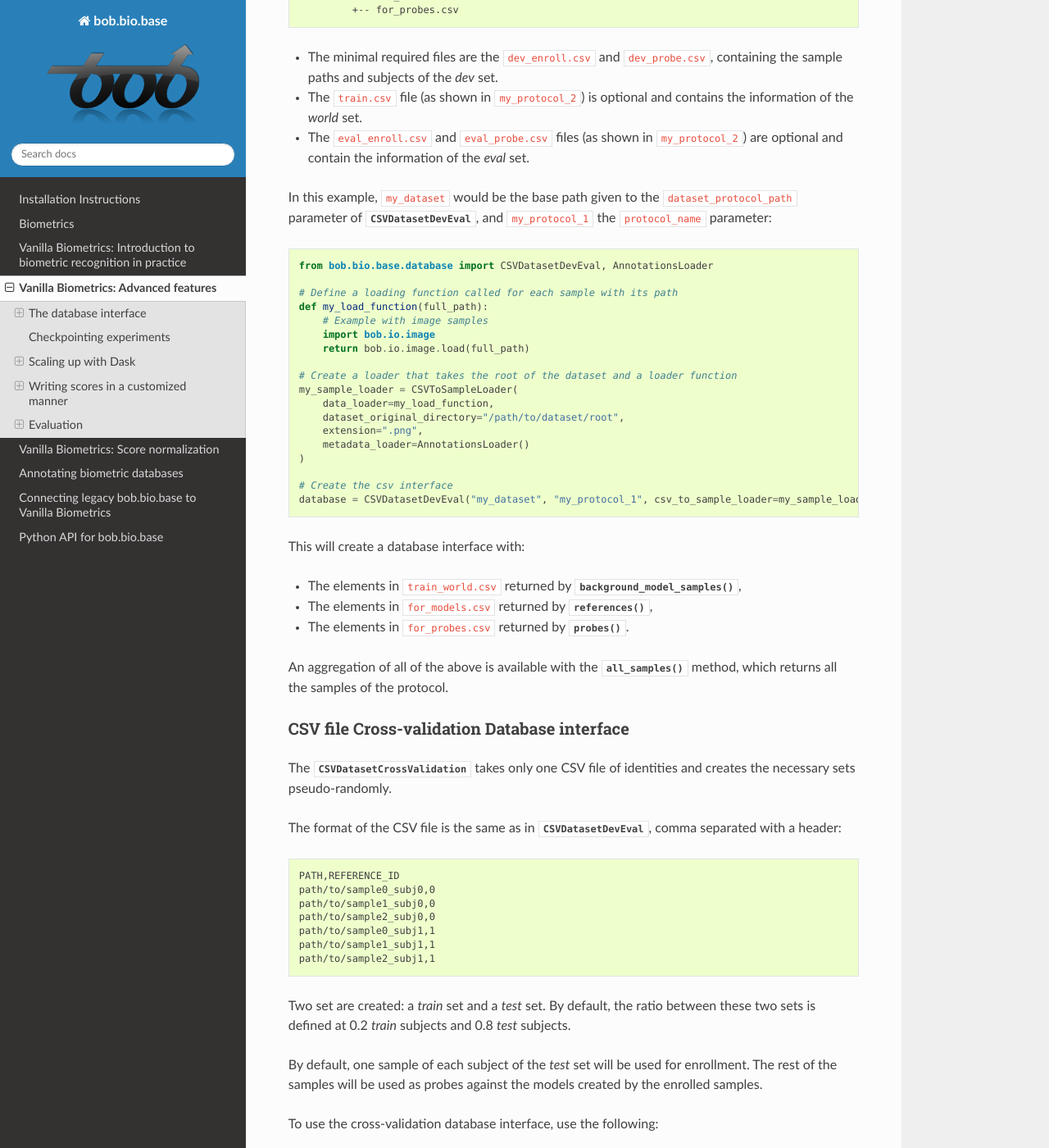
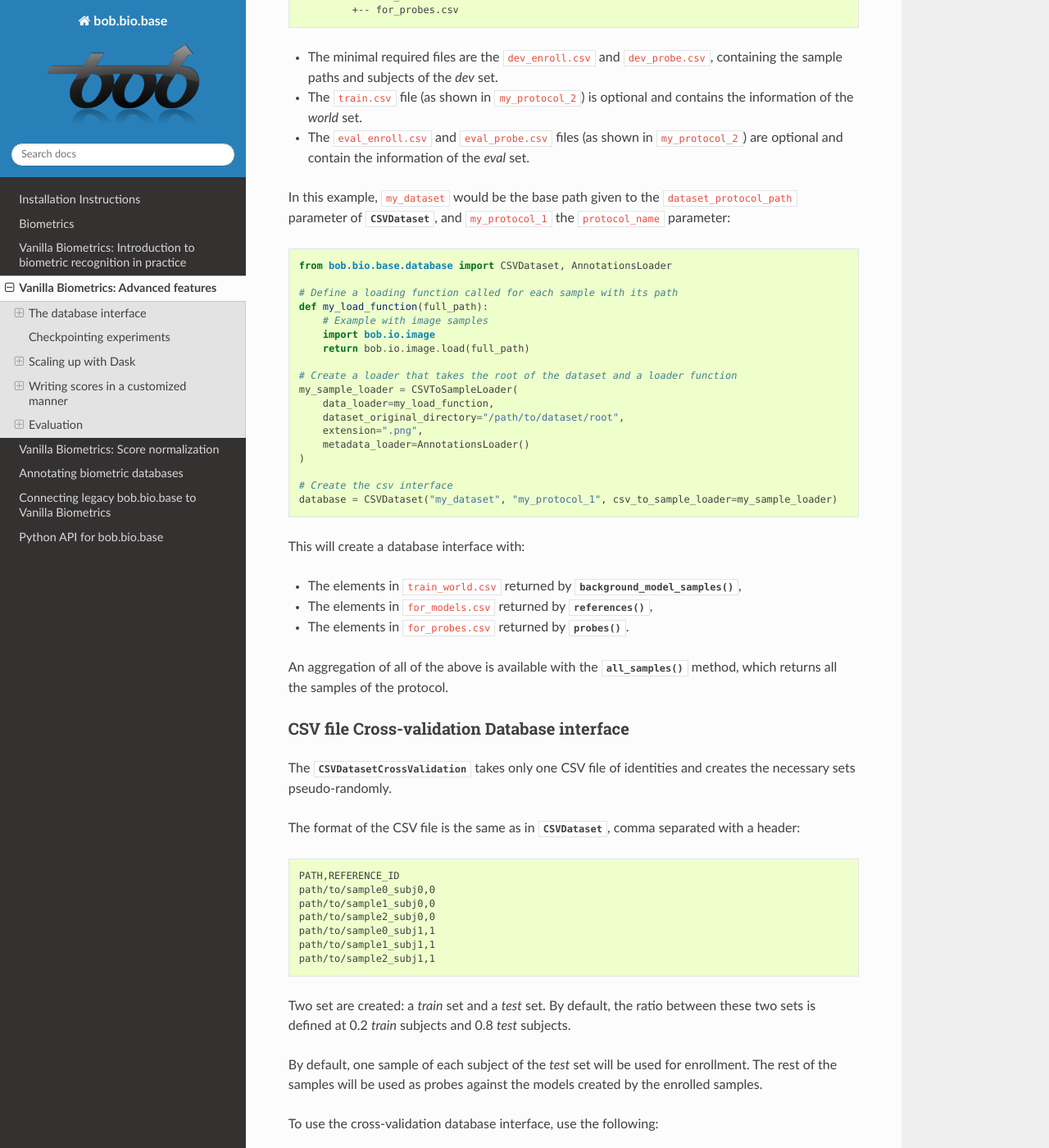
Before and after one commit to bioidiap/bob.bio.base, a Sphinx documentation site: the page built from doc/vanilla_biometrics_features.rst, in a window 1280 px wide and 1400 px high, scrolled down 3226 px. Shown: the whole window at 82% size. Built offline with Sphinx 7.4.7 and the Read the Docs theme 2.0.0, drawn with Linux system fonts in a browser that asks for light colours; the version number could not be read and is left out; some of the changed text lies outside the part shown.

Commit message:
Renamed CSVDatasetDevEval to CSVDataset

```diff
--- a/doc/py_api.rst
+++ b/doc/py_api.rst
@@ -22,7 +22,7 @@ Database implementations
 
 .. autosummary::
 
-..  bob.bio.base.database.CSVDatasetDevEval
+..  bob.bio.base.database.CSVDataset
 ..  bob.bio.base.database.CSVDatasetCrossValidation
 
 Biometric Algorithm
--- a/doc/vanilla_biometrics_features.rst
+++ b/doc/vanilla_biometrics_features.rst
@@ -57,7 +57,7 @@ $ bob bio pipelines vanilla-biometrics -d my_database.py -p <pipeline_name>
 
 The ``database`` object defined in ``my_database.py`` is an instance of either:
 
-- A :py:class:`~bob.bio.base.database.CSVDatasetDevEval` (see :ref:`here <bob.bio.base.database.csv_file_interface>`),
+- A :py:class:`~bob.bio.base.database.CSVDataset` (see :ref:`here <bob.bio.base.database.csv_file_interface>`),
 - A :py:class:`~bob.bio.base.database.CSVDatasetCrossValidation` (see :ref:`here <bob.bio.base.database.csv_cross_validation>`),
 - Your own implementation of a :ref:`Database Interface <bob.bio.base.database.interface_class>`,
 - A :ref:`legacy Database connector <bob.bio.base.legacy.database_connector>`.
@@ -73,7 +73,7 @@ This method is less complete and less flexible than implementing a :ref:`full in
 
 Protocol definition is possible and a set of csv files (at least ``dev_enroll.csv`` and ``dev_probe.csv``) in a folder must be created for each protocol.
 
-The interface is created with :py:class:`~bob.bio.base.database.CSVDatasetDevEval`.
+The interface is created with :py:class:`~bob.bio.base.database.CSVDataset`.
 This class takes as input the base directory, and the protocol sub-directory of the :ref:`csv file structure <bob.bio.base.database.csv_file_structure>`, and finally a ``csv_to_sample_loader`` that will load a sample data from a csv row read from the csv files.
 This csv_to_sample_loader needs to know the dataset base path and the extension of the dataset files.
 
@@ -151,11 +151,11 @@ The following file structure and file naming must be followed, in order for the
 - The ``train.csv`` file (as shown in ``my_protocol_2``) is optional and contains the information of the *world* set.
 - The ``eval_enroll.csv`` and ``eval_probe.csv`` files (as shown in ``my_protocol_2``) are optional and contain the information of the *eval* set.
 
-In this example, ``my_dataset`` would be the base path given to the ``dataset_protocol_path`` parameter of :py:class:`~bob.bio.base.database.CSVDatasetDevEval`, and ``my_protocol_1`` the ``protocol_name`` parameter:
+In this example, ``my_dataset`` would be the base path given to the ``dataset_protocol_path`` parameter of :py:class:`~bob.bio.base.database.CSVDataset`, and ``my_protocol_1`` the ``protocol_name`` parameter:
 
 .. code-block:: python
 
-    from bob.bio.base.database import CSVDatasetDevEval, AnnotationsLoader
+    from bob.bio.base.database import CSVDataset, AnnotationsLoader
 
     # Define a loading function called for each sample with its path
     def my_load_function(full_path):
@@ -172,7 +172,7 @@ In this example, ``my_dataset`` would be the base path given to the ``dataset_pr
     )
 
     # Create the csv interface
-    database = CSVDatasetDevEval("my_dataset", "my_protocol_1", csv_to_sample_loader=my_sample_loader)
+    database = CSVDataset("my_dataset", "my_protocol_1", csv_to_sample_loader=my_sample_loader)
 
 This will create a database interface with:
 
@@ -189,7 +189,7 @@ CSV file Cross-validation Database interface
 
 The :py:class:`~bob.bio.base.database.CSVDatasetCrossValidation` takes only one CSV file of identities and creates the necessary sets pseudo-randomly.
 
-The format of the CSV file is the same as in :py:class:`~bob.bio.base.database.CSVDatasetDevEval`, comma separated with a header:
+The format of the CSV file is the same as in :py:class:`~bob.bio.base.database.CSVDataset`, comma separated with a header:
 
 .. code-block:: text
 
```
Also changed, not shown: 3 other files.
